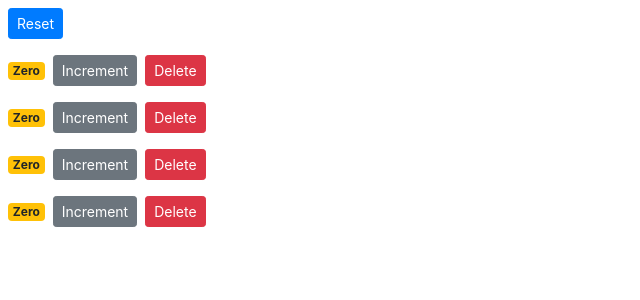
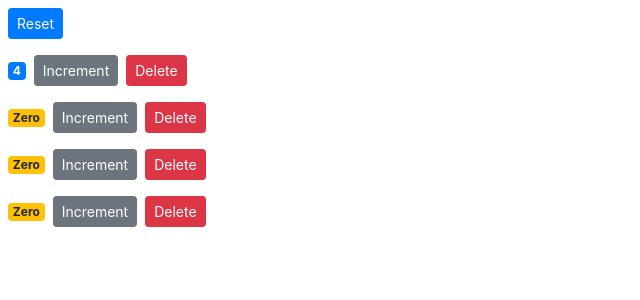
Before and after one commit to emilstahl97/React-testing, a React (Create React App) app in the folder counter/: page / in a window 1280 px wide. Shown: the top 300 px of the page, without its empty margins (0-640 px from the left). Built offline with nearby package versions, Linux system fonts and the light colour scheme.

Commit message:
Removed local state

```diff
--- a/counter/src/components/counter.jsx
+++ b/counter/src/components/counter.jsx
@@ -1,21 +1,12 @@
 import React, { Component } from "react";
 
 class Counter extends Component {
-  state = {
-    value: this.props.counter.value
-  };
-
-  handleIncrement = product => {
-    console.log(product);
-    this.setState({ value: this.state.value + 1 });
-  };
-
   render() {
     return (
       <div>
         <span className={this.getBadgeClasses()}>{this.formatCount()}</span>
         <button
-          onClick={() => this.handleIncrement({ id: 1 })}
+          onClick={() => this.props.onIncrement(this.props.counter)}
           className="btn btn-secondary btn-sm"
         >
           Increment
@@ -33,12 +24,12 @@
 
   getBadgeClasses() {
     let font = "badge m-2 badge-";
-    font += this.state.value === 0 ? "warning" : "primary";
+    font += this.props.counter.value === 0 ? "warning" : "primary";
     return font;
   }
 
   formatCount() {
-    const { value: count } = this.state;
+    const { value: count } = this.props.counter;
     return count === 0 ? "Zero" : count;
   }
 }
--- a/counter/src/components/counters.jsx
+++ b/counter/src/components/counters.jsx
@@ -4,11 +4,19 @@
 class Counters extends Component {
   state = {
     counters: [
-      { id: 1, value: 0 },
+      { id: 1, value: 4 },
       { id: 2, value: 0 },
       { id: 3, value: 0 },
       { id: 4, value: 0 }
     ]
+  };
+
+  handleIncrement = counter => {
+    const counters = [...this.state.counters];
+    const index = counters.indexOf(counter);
+    counters[index] = { ...counter };
+    counters[index].value++;
+    this.setState({ counters });
   };
 
   handleReset = () => {
@@ -38,6 +46,7 @@
           <Counter
             key={counter.id}
             onDelete={this.handleDelete}
+            onIncrement={this.handleIncrement}
             counter={counter}
           />
         ))}
```
